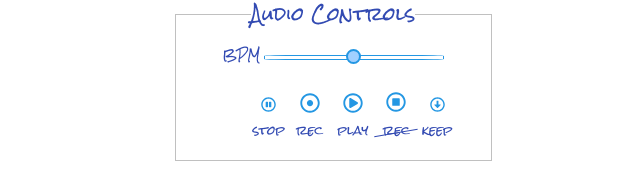
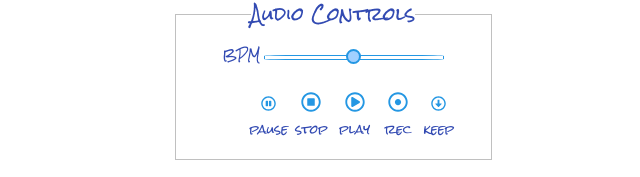
Before and after one commit to youzelle/afrobeat_sequencer, a plain HTML site: page player.html in a window 1280 px wide. Shown: the part 378-555 px from the top of the page, 307-947 px from the left. Drawn offline with nearby package versions, Linux system fonts and the light colour scheme.

Commit message:
Add files via upload

```diff
--- a/player.html
+++ b/player.html
@@ -32,13 +32,11 @@
                min="30" max="90" step="5" oninput="bpmChange(this.value)"/>
         <output name="bpmOutput" id="bpmValue"></output></br>
         <ul class='crlButton'>
-          <div class="wrapper">
-          <li id="pause"><a href="#"><i class="far fa-pause-circle"></i><figcaption>stop</figcaption></a></li>
+          <li id="pause"><a href="#"><i class="far fa-pause-circle"></i><figcaption>pause</figcaption></a></li>
+          <li id="clear"><a href="#"><i class="far fa-stop-circle"></i><figcaption>stop</figcaption></a></li>
+          <li id="start"><a href="#"><i class="far fa-play-circle"></i><figcaption>play</figcaption></a></li>
           <li id="startrec"><a href="#"><i class="far fa-dot-circle"></i><figcaption>rec</figcaption></a></li>
-          <li id="start"><a href="#"><i class="far fa-play-circle"></i><figcaption>play</figcaption></a></li>
-          <li id="clear"><a href="#"><i class="far fa-stop-circle"></i><figcaption class="strikethrough">rec</figcaption></a></li>
           <li id="downLoad"><a href="#" id="pDlBut"><i class="far fa-arrow-alt-circle-down"></i><figcaption id="dlBut">keep</figcaption></a></li>
-        </div>
         </ul>
       </fieldset>
 
```
